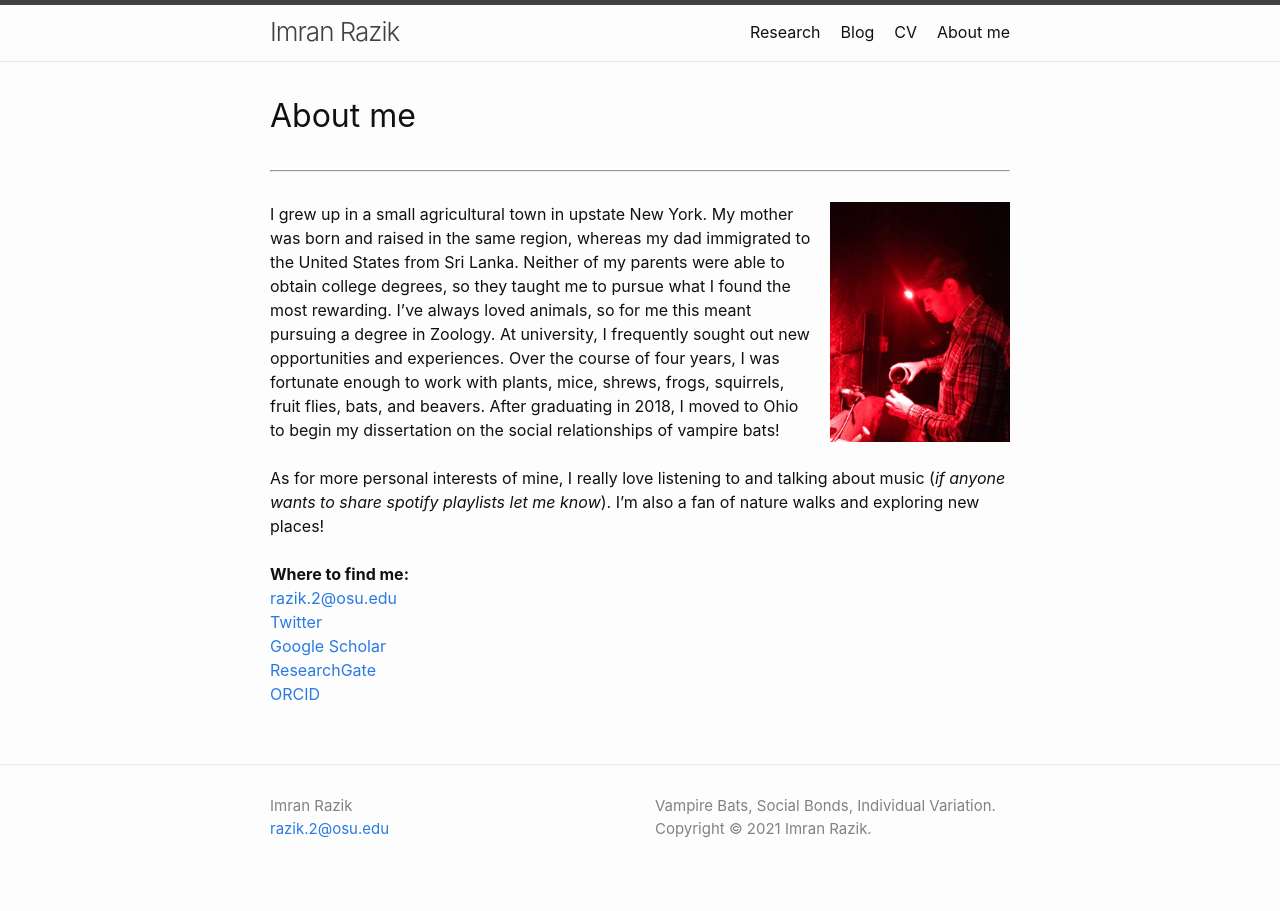
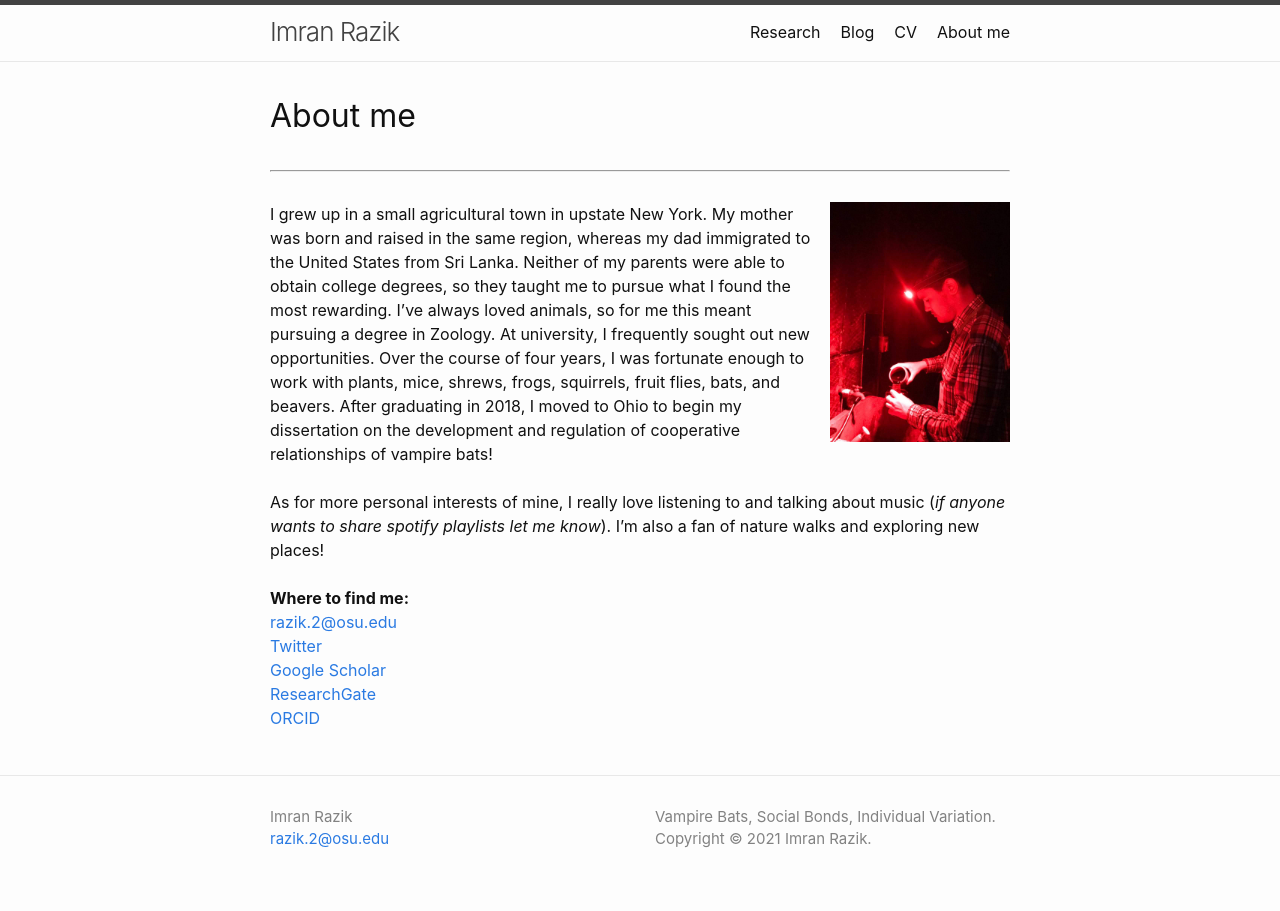
Before and after one commit to imranrazik/imranrazik.github.io, a Jekyll site: the page built from About-me.md, in a window 1280 px wide. Built offline with Jekyll 4.4.1, drawn with Linux system fonts in a browser that asks for light colours; our own code applies the rules of GitHub Pages for plain Markdown files.

Commit message:
Update About-me.md

```diff
--- a/About-me.md
+++ b/About-me.md
@@ -3,7 +3,7 @@
 ---
 # About me
 ---
-<img align="right" src="assets/34349279-38d9-4de1-ad80-4556efc33ab1.jpg" height="240px" style="float:right; margin-left:15px; margin-bottom:3px">I grew up in a small agricultural town in upstate New York. My mother was born and raised in the same region, whereas my dad immigrated to the United States from Sri Lanka. Neither of my parents were able to obtain college degrees, so they taught me to pursue what I found the most rewarding. I've always loved animals, so for me this meant pursuing a degree in Zoology. At university, I frequently sought out new opportunities and experiences. Over the course of four years, I was fortunate enough to work with plants, mice, shrews, frogs, squirrels, fruit flies, bats, and beavers. After graduating in 2018, I moved to Ohio to begin my dissertation on the social relationships of vampire bats!
+<img align="right" src="assets/34349279-38d9-4de1-ad80-4556efc33ab1.jpg" height="240px" style="float:right; margin-left:15px; margin-bottom:3px">I grew up in a small agricultural town in upstate New York. My mother was born and raised in the same region, whereas my dad immigrated to the United States from Sri Lanka. Neither of my parents were able to obtain college degrees, so they taught me to pursue what I found the most rewarding. I've always loved animals, so for me this meant pursuing a degree in Zoology. At university, I frequently sought out new opportunities. Over the course of four years, I was fortunate enough to work with plants, mice, shrews, frogs, squirrels, fruit flies, bats, and beavers. After graduating in 2018, I moved to Ohio to begin my dissertation on the development and regulation of cooperative relationships of vampire bats!
 <br />
 <br />
 As for more personal interests of mine, I really love listening to and talking about music (*if anyone wants to share spotify playlists let me know*). I'm also a fan of nature walks and exploring new places!
```
